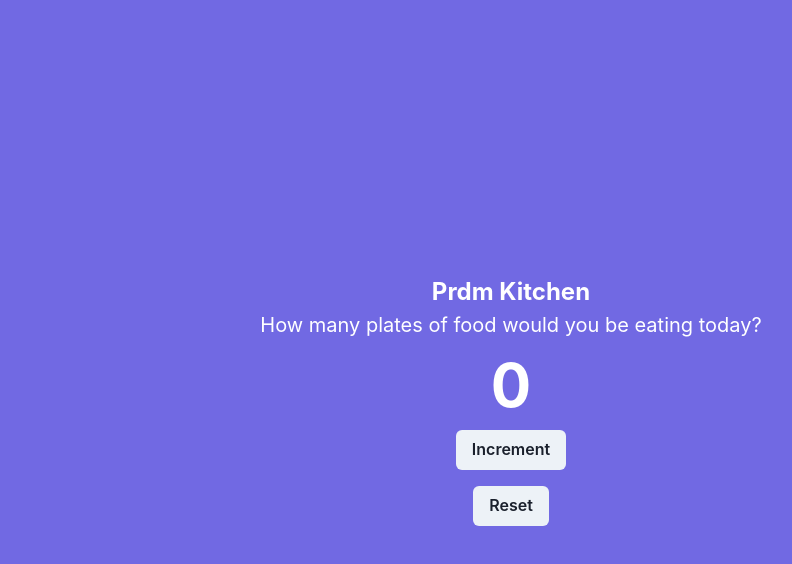
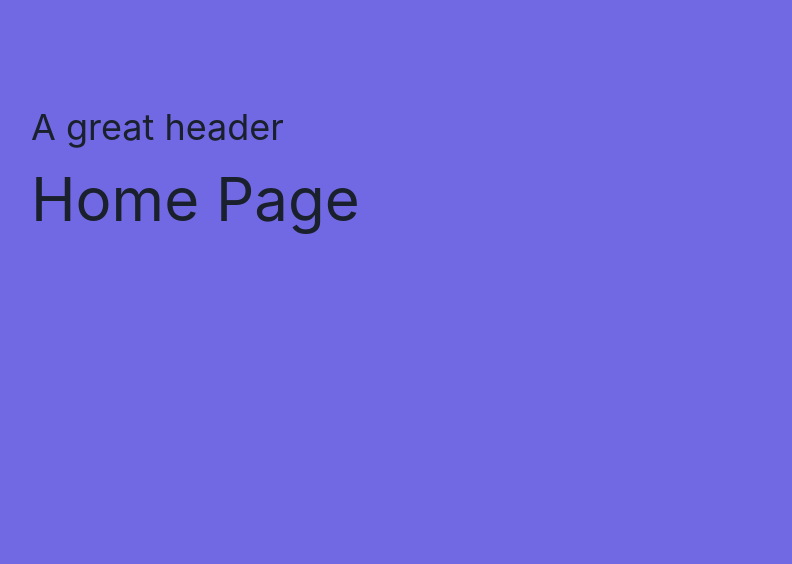
Before and after one commit to nwazuo/meals-catalogue, a React (Vite) app: page / in a window 1280 px wide. Shown: the top 564 px of the page, without its empty margins (129-921 px from the left). Built offline with nearby package versions, Linux system fonts and the light colour scheme.

Commit message:
set up routes with react-router

```diff
--- a/package.json
+++ b/package.json
@@ -16,6 +16,7 @@
     "framer-motion": "^6",
     "react": "^18.2.0",
     "react-dom": "^18.2.0",
+    "react-router-dom": "6",
     "zustand": "^4.0.0"
   },
   "devDependencies": {
--- a/src/App.jsx
+++ /dev/null
@@ -1,45 +0,0 @@
-import {
-  Box, Button, Flex, Text,
-} from '@chakra-ui/react';
-import shallow from 'zustand/shallow';
-import useCounter from './store/useCounter';
-
-function App() {
-  const { count, incrementCount, resetCount } = useCounter(
-    (state) => ({
-      count: state.count,
-      incrementCount: state.incrementCount,
-      resetCount: state.resetCount,
-    }),
-    shallow,
-  );
-
-  return (
-    <Flex
-      justifyContent="center"
-      direction="column"
-      alignItems="center"
-      bg="brand.300"
-      w="screen"
-      h="100vh"
-    >
-      <Box color="white" textAlign="center">
-        <Text fontSize="2xl" fontWeight="bold">
-          Prdm Kitchen
-        </Text>
-        <Text fontSize="xl">
-          How many plates of food would you be eating today?
-        </Text>
-      </Box>
-      <Text fontSize="6xl" fontWeight="bold" color="white">
-        {count}
-      </Text>
-      <Button mb={4} onClick={incrementCount}>
-        Increment
-      </Button>
-      <Button onClick={resetCount}>Reset</Button>
-    </Flex>
-  );
-}
-
-export default App;
--- /dev/null
+++ b/src/app.jsx
@@ -0,0 +1,19 @@
+import { Routes, Route } from 'react-router-dom';
+import Layout from './components/layout';
+import Page404 from './routes/404';
+import Home from './routes/home';
+import Meal from './routes/meal';
+
+function App() {
+  return (
+    <Layout>
+      <Routes>
+        <Route path="/" element={<Home />} />
+        <Route path="/meal/:mealId" element={<Meal />} />
+        <Route path="*" element={<Page404 />} />
+      </Routes>
+    </Layout>
+  );
+}
+
+export default App;
--- /dev/null
+++ b/src/components/header.jsx
@@ -0,0 +1,7 @@
+import { Text } from '@chakra-ui/react';
+
+const Header = () => {
+  return <Text fontSize="4xl">A great header</Text>;
+};
+
+export default Header;
--- /dev/null
+++ b/src/components/layout.jsx
@@ -0,0 +1,15 @@
+import { Box } from '@chakra-ui/react';
+import Header from './header';
+
+const Layout = ({ children }) => {
+  return (
+    <Box bg="brand.300" minH="100vh" w="100vw" py="100px">
+      <Box maxW="1000px" mx="auto" px="20px">
+        <Header />
+        <Box>{children}</Box>
+      </Box>
+    </Box>
+  );
+};
+
+export default Layout;
--- a/src/main.jsx
+++ b/src/main.jsx
@@ -1,8 +1,10 @@
 import React from 'react';
 import ReactDOM from 'react-dom/client';
 import { ChakraProvider, extendTheme } from '@chakra-ui/react';
-import App from './App';
+import { BrowserRouter } from 'react-router-dom';
+import App from './app';
 
+// extend charkra ui theme colors
 const colors = {
   brand: {
     50: '#eae9ff',
@@ -17,13 +19,14 @@ const colors = {
     900: '#05031b',
   },
 };
-
 const theme = extendTheme({ colors });
 
 ReactDOM.createRoot(document.getElementById('root')).render(
   <React.StrictMode>
-    <ChakraProvider theme={theme}>
-      <App />
-    </ChakraProvider>
-  </React.StrictMode>,
+    <BrowserRouter>
+      <ChakraProvider theme={theme}>
+        <App />
+      </ChakraProvider>
+    </BrowserRouter>
+  </React.StrictMode>
 );
--- /dev/null
+++ b/src/routes/404.jsx
@@ -0,0 +1,15 @@
+import { Box, Link, Text } from '@chakra-ui/react';
+import { Link as RouterLink } from 'react-router-dom';
+
+const Page404 = () => {
+  return (
+    <Box color="white">
+      <Text fontSize="6xl">You seem lost</Text>
+      <Link as={RouterLink} mt={10} to="/">
+        Back to home
+      </Link>
+    </Box>
+  );
+};
+
+export default Page404;
--- /dev/null
+++ b/src/routes/home.jsx
@@ -0,0 +1,7 @@
+import { Text } from '@chakra-ui/react';
+
+const Home = () => {
+  return <Text fontSize={'6xl'}>Home Page</Text>;
+};
+
+export default Home;
--- /dev/null
+++ b/src/routes/meal.jsx
@@ -0,0 +1,7 @@
+import { Text } from '@chakra-ui/react';
+
+const Meal = () => {
+  return <Text>Meal Page</Text>;
+};
+
+export default Meal;
```
Also changed, not shown: 1 other file (tests, documents, lock files or other folders).
